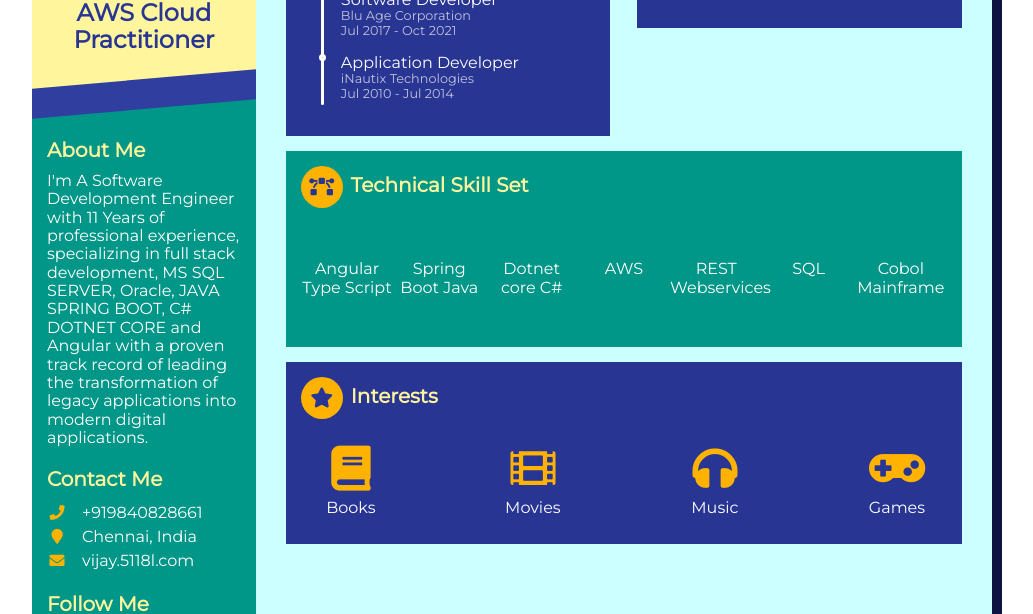
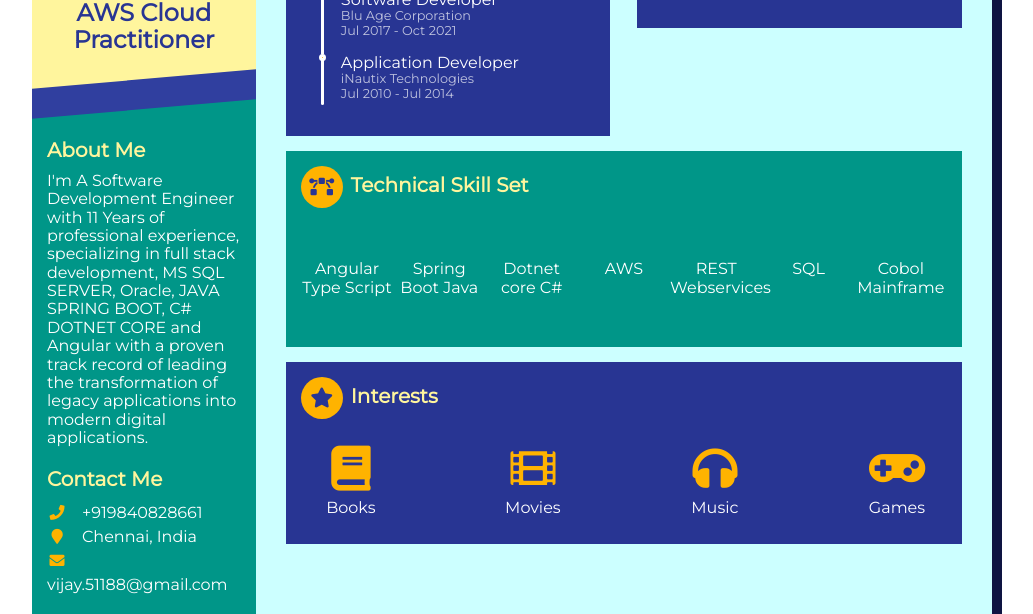
Before and after one commit to VijayRamanathan-developer/VijayRamanathan-developer.github.io, a plain HTML site: page index.html in a window 1280 px wide. Shown: the part 276-890 px from the top of the page, without its empty margins (128-1161 px from the left). Drawn offline with nearby package versions, Linux system fonts and the light colour scheme.

Commit message:
Update index.html

```diff
--- a/index.html
+++ b/index.html
@@ -33,7 +33,7 @@ transformation of legacy applications into modern digital applications.
       <div class="call"><a href="tel:9840828661"><i class="fas fa-phone"></i><span>+919840828661</span></a></div>
       <div class="address"><a href="https://goo.gl/maps/fiTBGT6Vnhy"><i class="fas fa-map-marker"></i><span>Chennai, India</span></a>
       </div>
-      <div class="email"><a href="mailto:vijay.51188@gmail.com"><i class="fas fa-envelope"></i><span>vijay.5118l.com</span></a></div>
+      <div class="email"><a href="mailto:vijay.51188@gmail.com"><i class="fas fa-envelope"></i><span>vijay.51188@gmail.com</span></a></div>
     </div>
     <div class="follow">
       <h3>Follow Me</h3>
```
